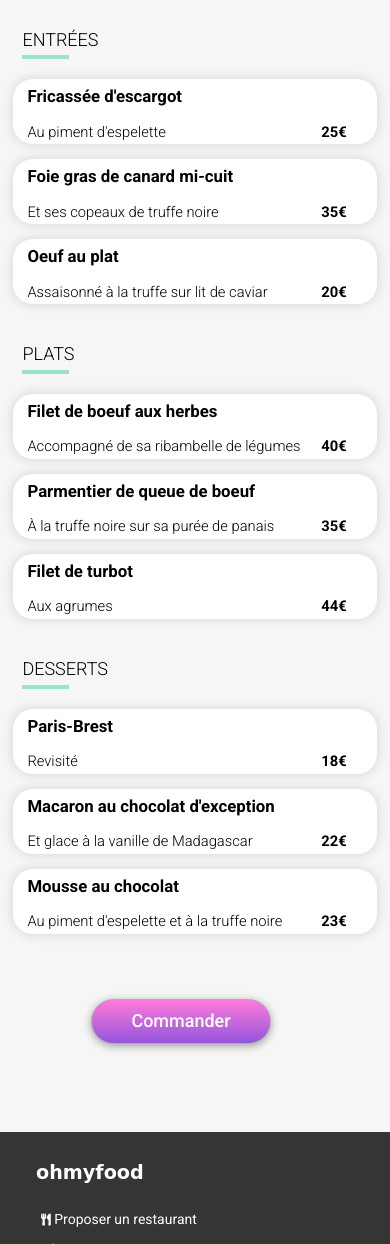
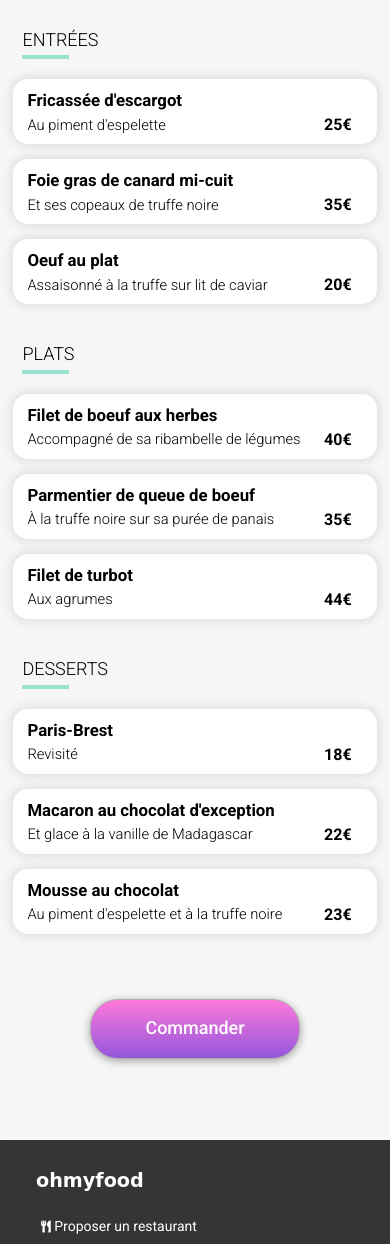
Before and after one commit to CL-1310/Ohmyfood, a website: page html/menu-la-palette-du-gout.html in a window 390 px wide. Shown: the part 498-1742 px from the top of the page. Drawn offline with Linux system fonts and the light colour scheme; a web font is replaced by a local one.

Commit message:
version finale

```diff
--- a/html/menu-la-palette-du-gout.html
+++ b/html/menu-la-palette-du-gout.html
@@ -42,7 +42,8 @@
                         <div class="menu__card">
                             <div class="menu__card-text">
                                 <h3> Fricassée d'escargot </h3>
-                                <p> Au piment d'espelette <span> 25€ </span> </p>
+                                <p> Au piment d'espelette </p>
+                                <div class="price"> 25€ </div>
                             </div>
                             <div class="check">
                                 <i class="fas fa-check-circle"></i>
@@ -51,7 +52,8 @@
                         <div class="menu__card">
                             <div class="menu__card-text">
                                 <h3> Foie gras de canard mi-cuit </h3>
-                                <p> Et ses copeaux de truffe noire <span> 35€ </span> </p>
+                                <p> Et ses copeaux de truffe noire </p>
+                                <div class="price"> 35€ </div>
                             </div>
                             <div class="check">
                                 <i class="fas fa-check-circle"></i>
@@ -60,7 +62,8 @@
                         <div class="menu__card">
                             <div class="menu__card-text">
                                 <h3> Oeuf au plat </h3>
-                                <p> Assaisonné à la truffe sur lit de caviar <span> 20€ </span> </p>
+                                <p> Assaisonné à la truffe sur lit de caviar </p>
+                                <div class="price"> 20€ </div>
                             </div>
                             <div class="check">
                                 <i class="fas fa-check-circle"></i>
@@ -76,7 +79,8 @@
                         <div class="menu__card">
                             <div class="menu__card-text">
                                 <h3> Filet de boeuf aux herbes </h3>
-                                <p> Accompagné de sa ribambelle de légumes <span> 40€ </span> </p>
+                                <p> Accompagné de sa ribambelle de légumes </p>
+                                <div class="price"> 40€ </div>
                             </div>
                             <div class="check">
                                 <i class="fas fa-check-circle"></i>
@@ -85,7 +89,8 @@
                         <div class="menu__card">
                             <div class="menu__card-text">
                                 <h3> Parmentier de queue de boeuf </h3>
-                                <p> À la truffe noire sur sa purée de panais <span> 35€ </span> </p>
+                                <p> À la truffe noire sur sa purée de panais </p>
+                                <div class="price"> 35€ </div>
                             </div>
                             <div class="check">
                                 <i class="fas fa-check-circle"></i>
@@ -94,7 +99,8 @@
                         <div class="menu__card">
                             <div class="menu__card-text">
                                 <h3> Filet de turbot </h3>
-                                <p> Aux agrumes <span> 44€ </span> </p>
+                                <p> Aux agrumes </p>
+                                <div class="price"> 44€ </div>
                             </div>
                             <div class="check">
                                 <i class="fas fa-check-circle"></i>
@@ -110,7 +116,8 @@
                         <div class="menu__card">
                             <div class="menu__card-text">
                                 <h3> Paris-Brest </h3>
-                                <p> Revisité <span> 18€ </span> </p>
+                                <p> Revisité </p>
+                                <div class="price"> 18€ </div>
                             </div>
                             <div class="check">
                                 <i class="fas fa-check-circle"></i>
@@ -119,7 +126,8 @@
                         <div class="menu__card">
                             <div class="menu__card-text">
                                 <h3> Macaron au chocolat d'exception </h3>
-                                <p> Et glace à la vanille de Madagascar <span> 22€ </span> </p>
+                                <p> Et glace à la vanille de Madagascar </p>
+                                <div class="price"> 22€ </div>
                             </div>
                             <div class="check">
                                 <i class="fas fa-check-circle"></i>
@@ -128,7 +136,8 @@
                         <div class="menu__card">
                             <div class="menu__card-text">
                                 <h3> Mousse au chocolat </h3>
-                                <p> Au piment d'espelette et à la truffe noire <span> 23€ </span> </p>
+                                <p> Au piment d'espelette et à la truffe noire </p>
+                                <div class="price"> 23€ </div>
                             </div>
                             <div class="check">
                                 <i class="fas fa-check-circle"></i>
@@ -136,9 +145,11 @@
                         </div>
                     </div>
                 </div>
-                <button type="submit" class="menu__btn-order">
-                    <span> Commander </span>
-                </button>
+                <div class="menu__btn">
+                    <button type="submit" class="menu__btn-order">
+                        <span> Commander </span>
+                    </button>
+                </div>
             </div>
         </section>
         <footer>
--- a/sass/base/_typography.scss
+++ b/sass/base/_typography.scss
@@ -128,9 +128,9 @@
                             font-size: medium;
                             font-weight: 300;
                         }
-                            span {
-                                font-weight: bold;
-                            }
+                        .price {
+                            font-weight: bold;
+                        }
             }
         }
         &__btn-order {
@@ -205,9 +205,9 @@
                             p {
                                 font-size: 92%;
                                 font-weight: 300;
-                                    span {
-                                        font-weight: bold;
-                                    }
+                            }
+                            .fa-check-circle {
+                                font-size: large;
                             }
                     }
             }
--- a/sass/components/_buttons.scss
+++ b/sass/components/_buttons.scss
@@ -34,6 +34,9 @@
 
 // Bouton "Commander"
 
+.menu__btn {
+    display: flex;
+    justify-content: center;
     .menu__btn-order {
         border: solid 1px rgb(174, 172, 172);
         border-radius: 28px;
@@ -52,6 +55,7 @@
                 box-shadow: 0px 2px 8px #848282;
             }
     }
+}
 
 // Responsive smartphones
 
@@ -59,7 +63,6 @@
     .menu__btn-order {
         width: 180px;
         height: 45px;
-        margin-left: 90px;
     }
 
     .header__btn-home {
--- a/sass/pages/_menu.scss
+++ b/sass/pages/_menu.scss
@@ -63,7 +63,7 @@
                     width: 100%;
                     height: 80px;
                     box-shadow: 0px 0px 10px 2px #DCDCDC;
-                    border-radius: 20px;
+                    border-radius: 15px;
                     padding-left: 14px;
                     cursor: pointer;
                     position: relative;
@@ -72,13 +72,27 @@
                             overflow: hidden;
                             text-overflow: ellipsis;
                             word-break: break-word;
-                            p {
-                                span {
+                                h3 {
+                                    white-space: nowrap;
+                                    overflow: hidden;
+                                    text-overflow: ellipsis;
+                                    word-break: break-word;
+                                    margin-top: 15px;
+                                    margin-bottom: 0px;
+                                }
+                                p {
+                                    white-space: nowrap;
+                                    overflow: hidden;
+                                    text-overflow: ellipsis;
+                                    word-break: break-word;
+                                    margin-top: 10px;
+                                    margin-bottom: 3px;
+                                }
+                                .price {
                                     position: absolute;
-                                    right: 30px;
+                                    right: 25px;
+                                    top: 45px;
                                 }
-                            }
-
                         }
                         .check {
                             width: 0;
@@ -87,8 +101,8 @@
                             align-items: center;
                             color: white;
                             background-color: $colour-tertiary;
-                            border-bottom-right-radius: 20px;
-                            border-top-right-radius: 20px;
+                            border-bottom-right-radius: 15px;
+                            border-top-right-radius: 15px;
                             font-size: xx-large;
                              i{
                                  opacity: 0;
@@ -96,12 +110,12 @@
                         }
                         &:hover {
                             .menu__card-text {
-                                width: 50%;
-                            }
-                            p span {
-                                position: absolute;
-                                right: 140px;
-                                transition: 400ms ease-in;
+                                width: 60%;
+                                .price {
+                                    position: absolute;
+                                    right: 140px;
+                                    transition: 400ms ease-in;
+                                }
                             }
                             .check {
                                 width: 20%;
@@ -184,16 +198,28 @@
                         width: 90%;
                         height: 65px;
                         margin: 0 auto;
+                            &:hover {
+                                .check {
+                                    width: 18%;
+                                }
+                            }
                             .menu__card-text {
-                                white-space: nowrap;
-                                overflow: hidden;
-                                text-overflow: ellipsis;
-                                word-break: break-word;
+                                width: 90%;
+                                h3 {
+                                    margin-top: 12px;
+                                }
                                 p {
-                                    white-space: nowrap;
-                                    overflow: hidden;
-                                    text-overflow: ellipsis;
-                                    word-break: break-all;
+                                    margin-top: 6px;
+                                }
+                                .price {
+                                    position: absolute;
+                                    top: 37px;
+                                }
+                                &:hover {
+                                    .price {
+                                        position: absolute;
+                                        right: 80px;
+                                    }
                                 }
                             }
                     }
```
Also changed, not shown: html/menu-a-la-francaise.html (+18 -9 lines), html/menu-la-note-enchantee.html (+20 -10 lines), html/menu-le-delice-des-sens.html (+18 -9 lines), css/style.css, 1 other file. Lines whose indentation alone changed are shown as unchanged.
